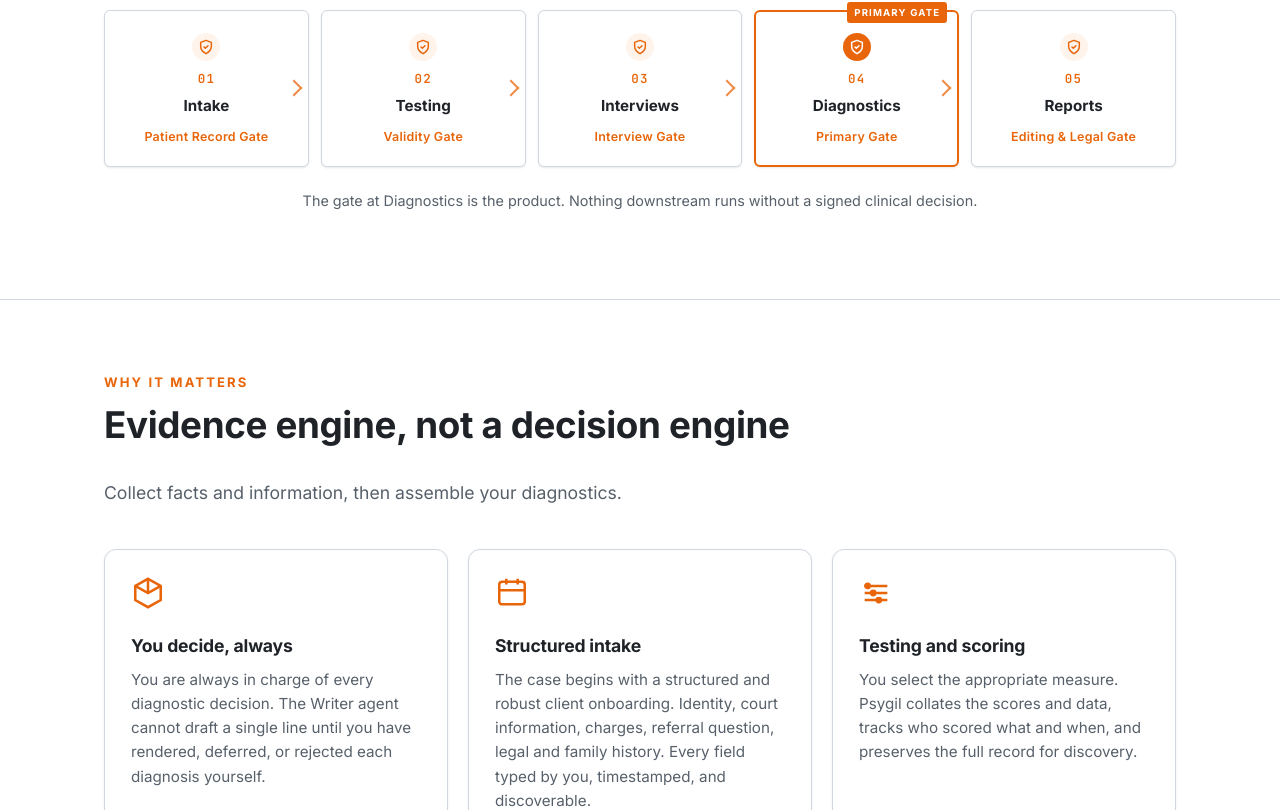
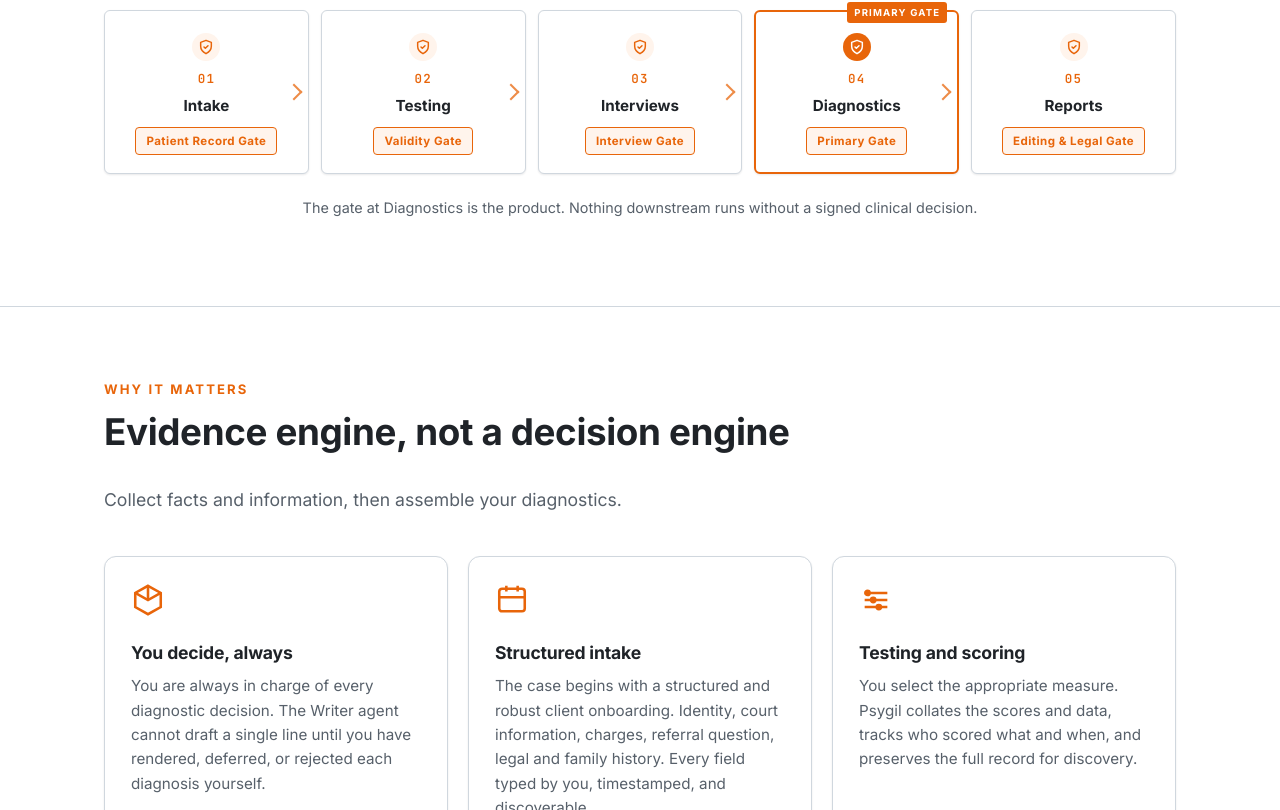
Before and after one commit to truckirwin-ai/psygil-website, a plain HTML site: page index.html in a window 1280 px wide. Shown: the part 960-1770 px from the top of the page. Drawn offline with Linux system fonts and the light colour scheme.

Commit message:
Gate tag styled as orange chip

```diff
--- a/styles.css
+++ b/styles.css
@@ -330,10 +330,16 @@ code {
   display: block;
 }
 .pipeline-step .owner {
-  font-size: 0.78rem;
+  display: inline-block;
+  font-size: 0.72rem;
   color: var(--accent);
-  font-weight: 600;
-  letter-spacing: 0.02em;
+  font-weight: 700;
+  letter-spacing: 0.04em;
+  border: 1.5px solid var(--accent);
+  border-radius: 4px;
+  padding: 4px 10px;
+  margin-top: 4px;
+  background: var(--accent-soft);
 }
 .pipeline-step:not(:last-child)::before {
   content: '';
```
